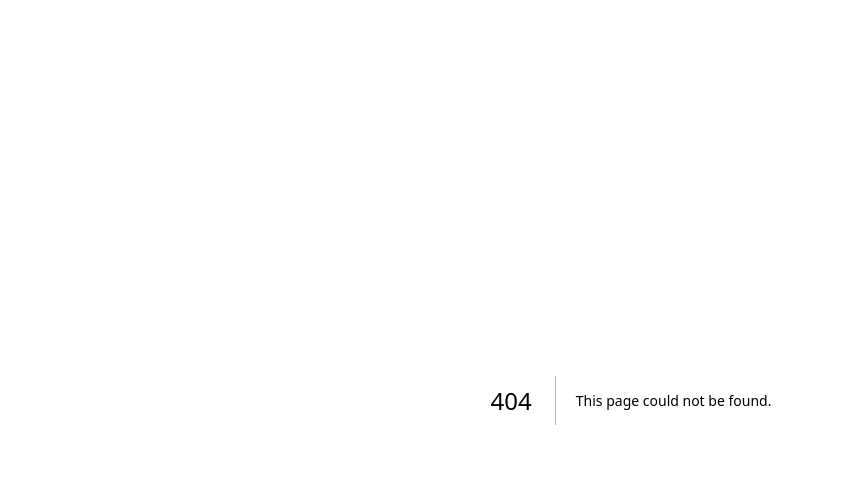
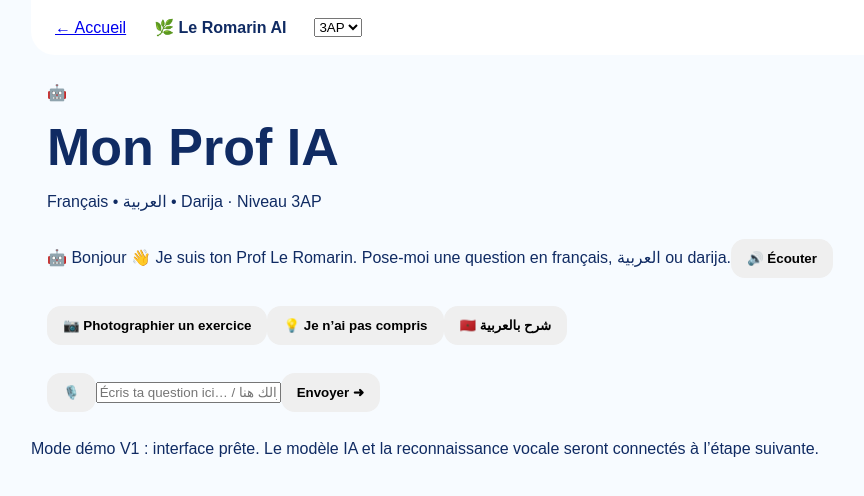
Before and after one commit to mboub74-sudo/le-romarin-ai, a Next.js app: page /prof in a window 1280 px wide. Before the commit this address had no page. Shown: the top 496 px of the page, without its empty margins (9-873 px from the left). Built offline with nearby package versions, Linux system fonts and the light colour scheme.

Commit message:
Add Mon Prof IA demo interface

```diff
--- /dev/null
+++ b/app/prof/page.tsx
@@ -0,0 +1,8 @@
+"use client";
+import {useState} from "react";
+type Msg={role:"student"|"prof";text:string};
+export default function Prof(){
+ const [level,setLevel]=useState("3AP"); const [text,setText]=useState(""); const [msgs,setMsgs]=useState<Msg[]>([{role:"prof",text:"Bonjour 👋 Je suis ton Prof Le Romarin. Pose-moi une question en français, العربية ou darija."}]);
+ const send=()=>{const q=text.trim();if(!q)return;setMsgs(m=>[...m,{role:"student",text:q},{role:"prof",text:"Très bien. Je vais t’aider étape par étape. D’abord, dis-moi ce que tu as compris de la consigne. 💡"}]);setText("")};
+ return <main className="profPage"><header className="profHead"><a href="/">← Accueil</a><b>🌿 Le Romarin AI</b><select value={level} onChange={e=>setLevel(e.target.value)}>{["1AP","2AP","3AP","4AP","5AP","6AP"].map(x=><option key={x}>{x}</option>)}</select></header><section className="profIntro"><span>🤖</span><div><h1>Mon Prof IA</h1><p>Français • العربية • Darija · Niveau {level}</p></div></section><section className="chatBox">{msgs.map((m,i)=><div key={i} className={"msg "+m.role}>{m.role==="prof"?"🤖":"👦"} {m.text}{m.role==="prof"&&<button className="speak" onClick={()=>speechSynthesis.speak(new SpeechSynthesisUtterance(m.text))}>🔊 Écouter</button>}</div>)}</section><section className="quick"><button>📷 Photographier un exercice</button><button onClick={()=>setText("Je n'ai pas compris cet exercice.")}>💡 Je n’ai pas compris</button><button onClick={()=>setText("شرح ليا هاد الدرس")}>🇲🇦 شرح بالعربية</button></section><section className="composer"><button title="Microphone">🎙️</button><input value={text} onChange={e=>setText(e.target.value)} onKeyDown={e=>e.key==="Enter"&&send()} placeholder="Écris ta question ici… / كتب سؤالك هنا"/><button onClick={send}>Envoyer ➜</button></section><p className="notice">Mode démo V1 : interface prête. Le modèle IA et la reconnaissance vocale seront connectés à l’étape suivante.</p></main>
+}
```
